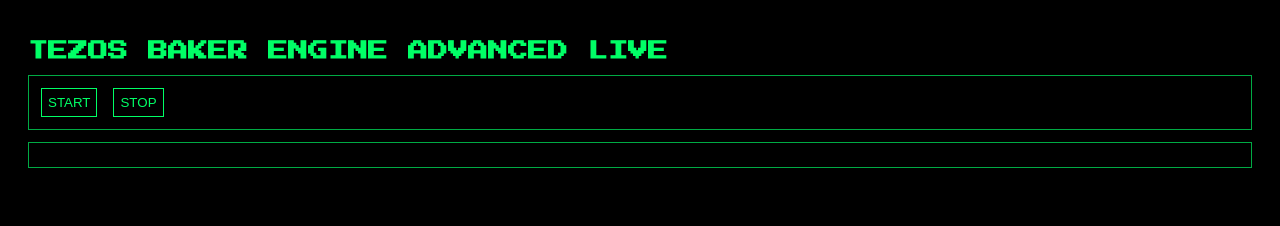
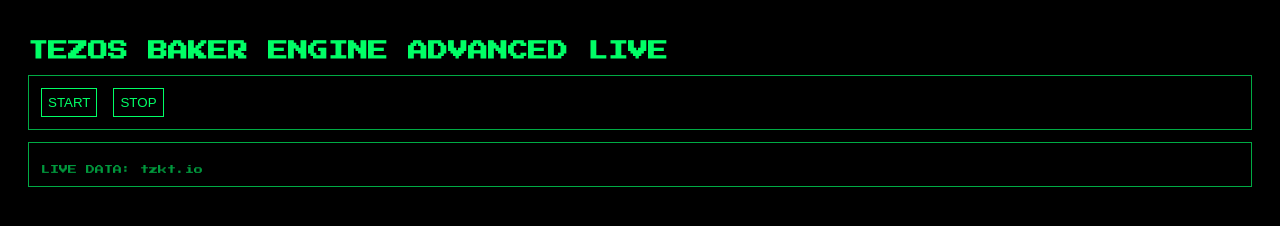
Before and after one commit to yagyuranzou/tezos-baker-engine-advanced-live, a plain HTML site: page index.html in a window 1280 px wide. Drawn offline with Linux system fonts and the light colour scheme.

Commit message:
Update index.html

```diff
--- a/index.html
+++ b/index.html
@@ -25,6 +25,9 @@
 <div id="viz"></div>
 <div id="clusters"></div>
 <div id="numbers"></div>
+ <div style="margin-top:10px; opacity:0.6; font-size:9px;">
+  LIVE DATA: tzkt.io
+</div>
 </div>
 
 <script>
```
